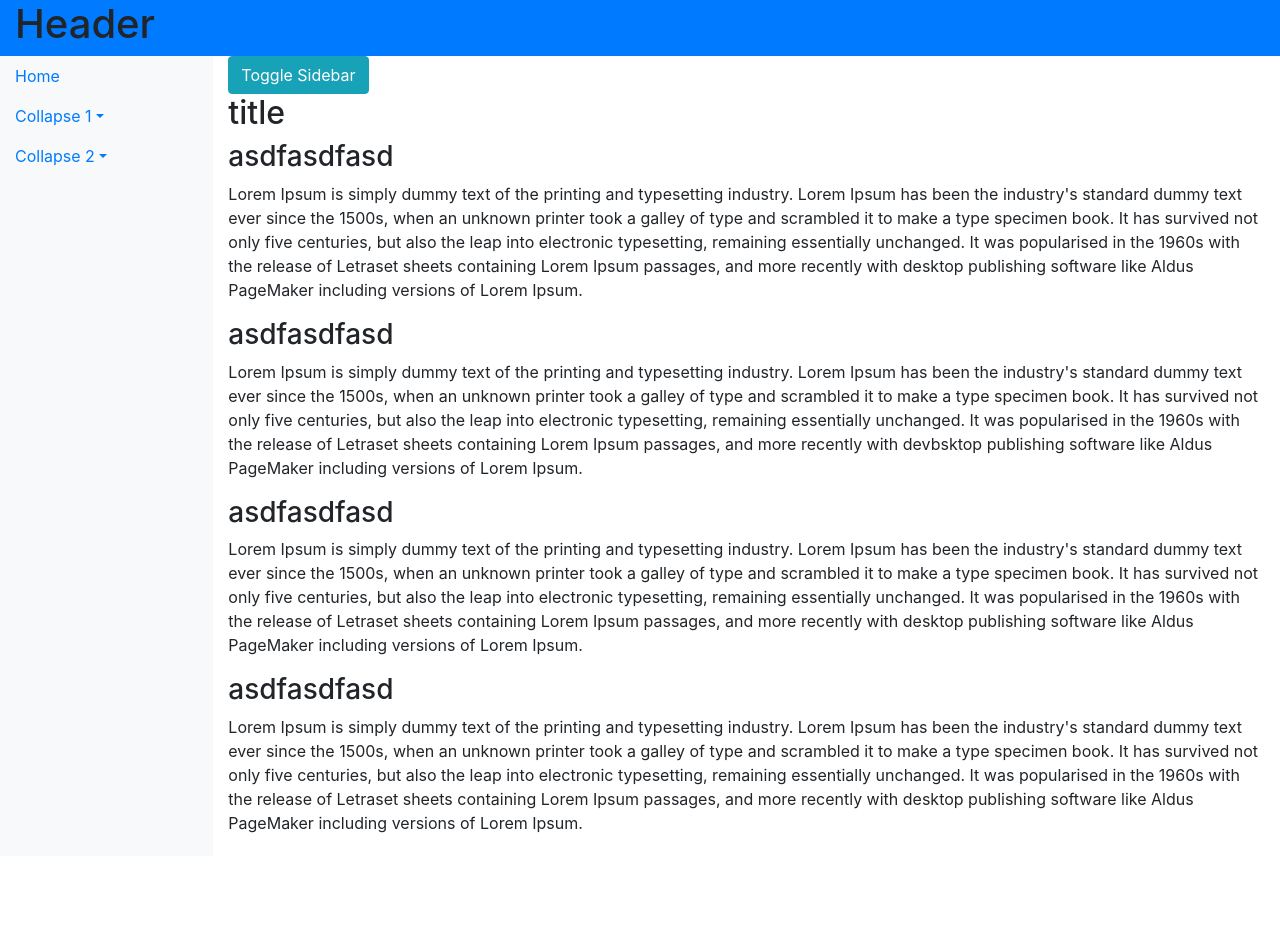
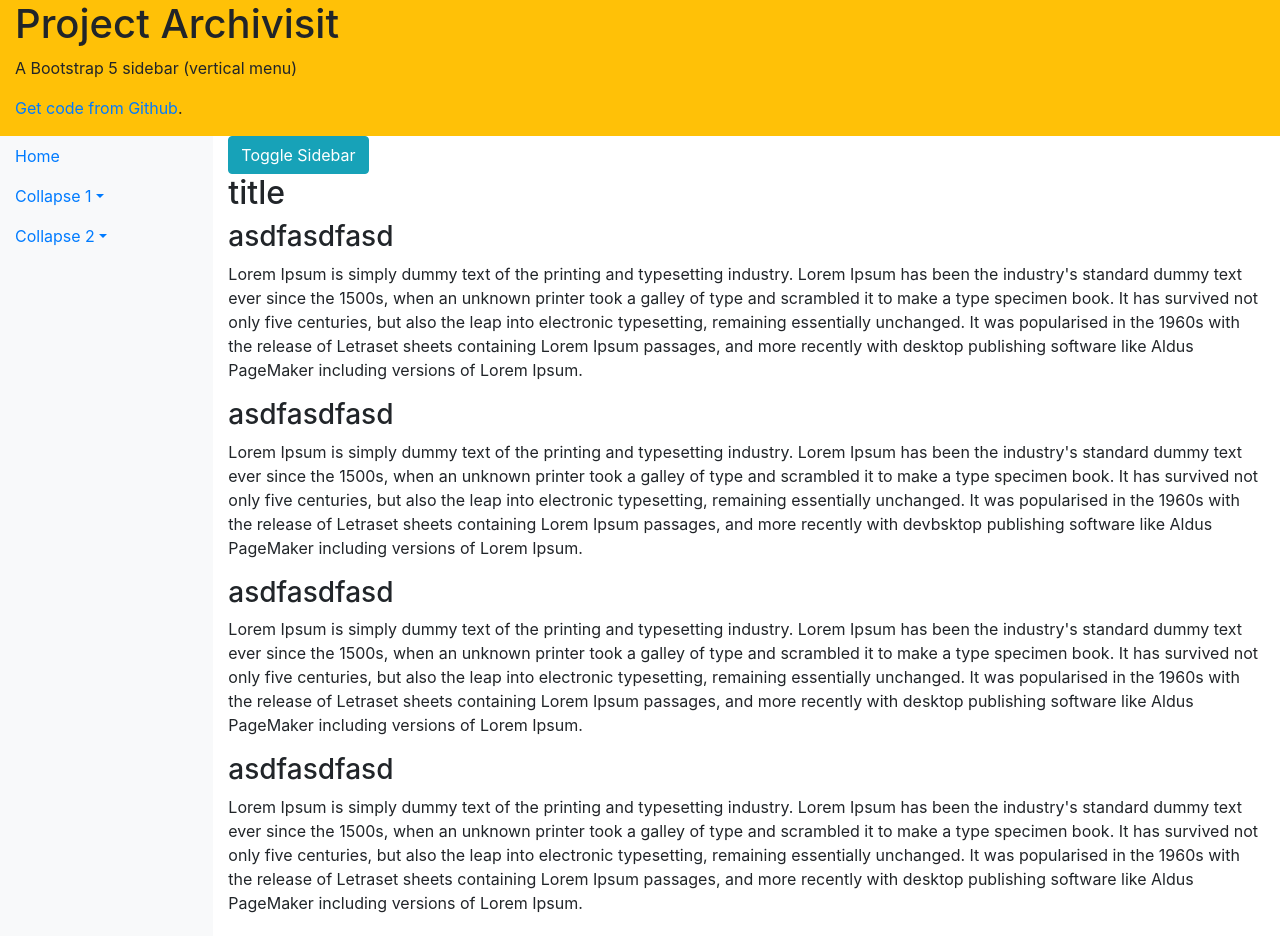
Before and after one commit to jsohndata/project-archivist, a plain HTML site: page index.html in a window 1280 px wide. Before the commit the page ends 856 px from the top, so only its background shows below. Drawn offline with nearby package versions, Linux system fonts and the light colour scheme.

Commit message:
update details 2
small update on index

```diff
--- a/index.html
+++ b/index.html
@@ -13,16 +13,19 @@
 <link rel="stylesheet" href="style-archivist.css">
 
 
-<title>Bootstrap 5 Sidebar with Toggle using vanilla Javascript</title>
+<title>Project Archivisit: Bootstrap 5 sidebar (vertical menu)</title>
 </head>
 
 <body>
 <!-- Topbar-->
 <!-- ************************************* -->
-<div class="container-fluid bg-primary">
+<div class="container-fluid bg-warning">
   <div class="row">
-    <div class="col-auto ">
-      <h1 class="h1">Header</h1>
+    <div class="col-auto">
+		<h1 class="h1">Project Archivisit</h1>
+	  	<p>A Bootstrap 5 sidebar (vertical menu)</p>
+		<p><a href="https://github.com/jsohndata/project-archivist" target="_blank">Get code from Github</a>.</p>
+
     </div>
   </div>
 </div>
```
